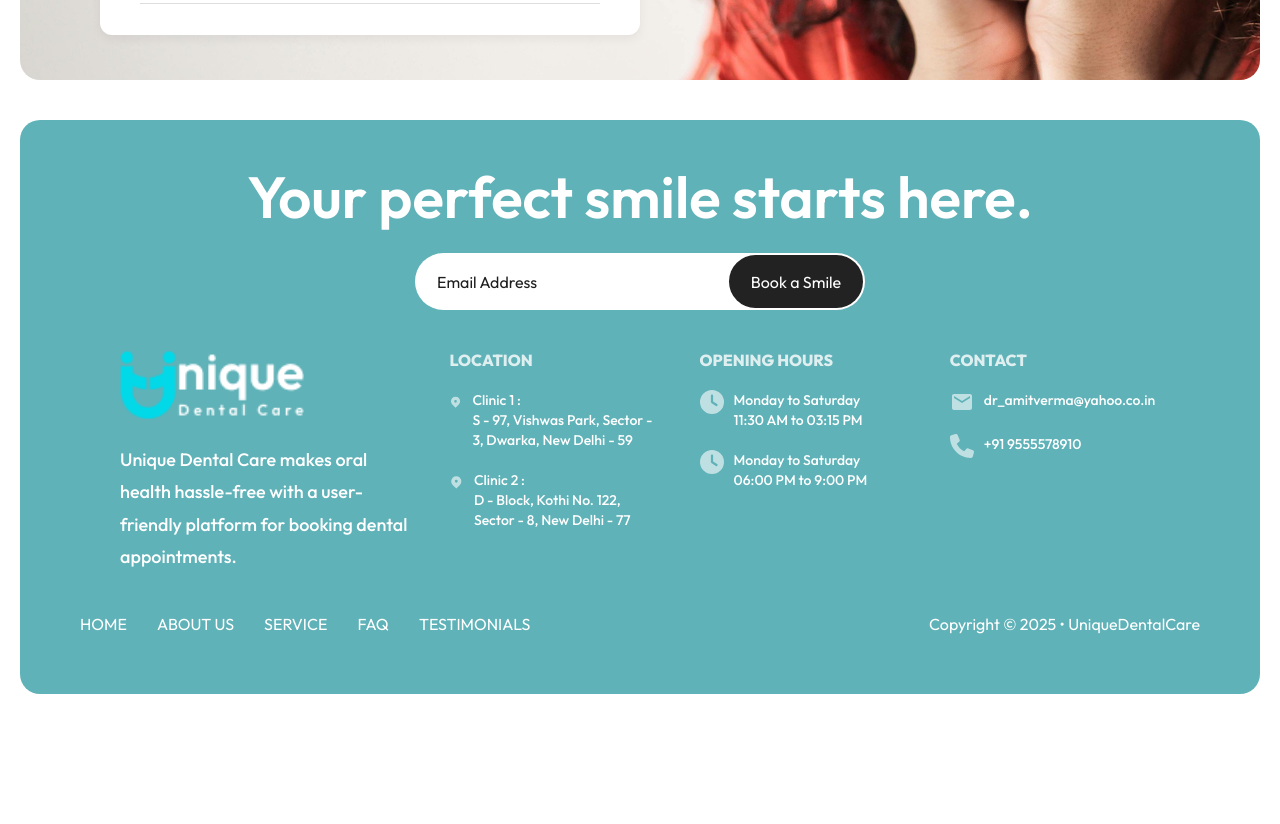
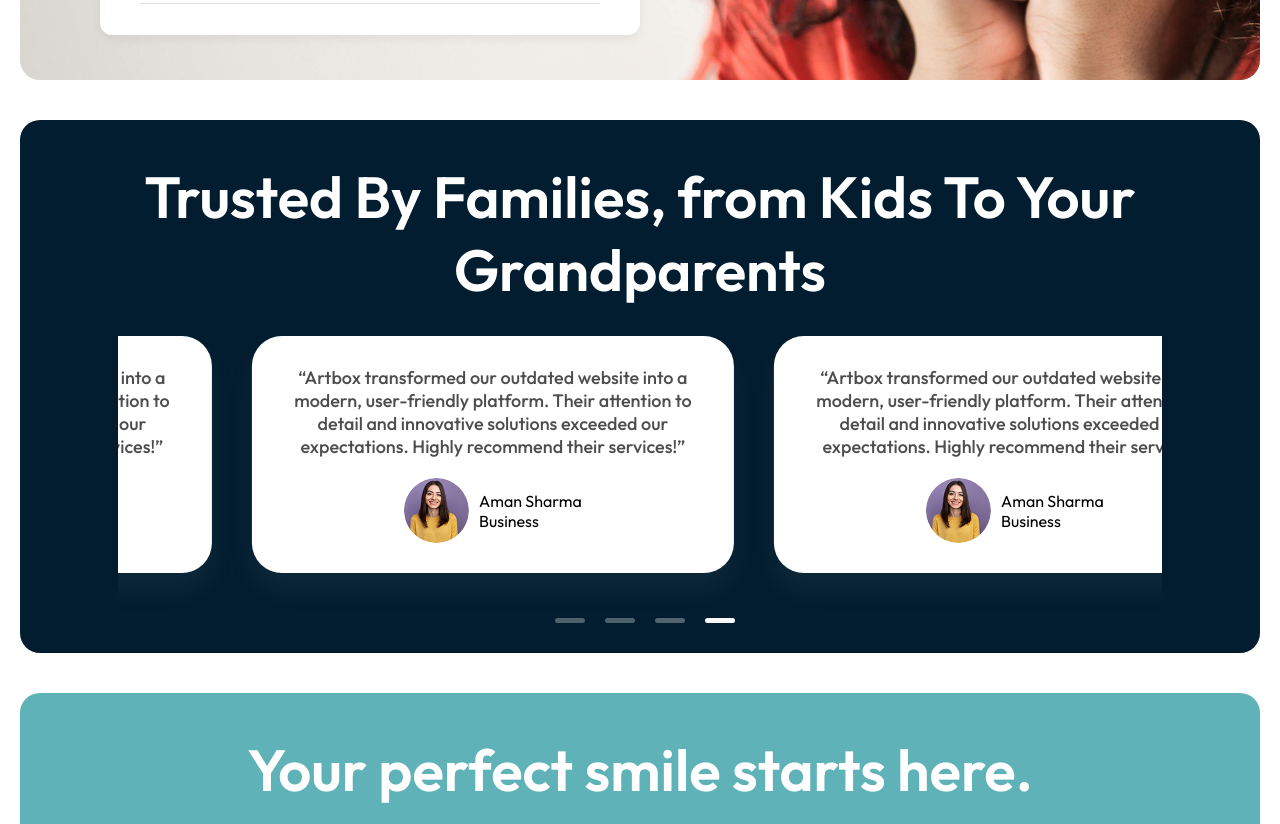
Before and after one commit to Manmeet567/dental-work, a React (Vite) app: page / in a window 1280 px wide. Shown: the part 3100-3924 px from the top of the page. Before the commit the page ends 3834 px from the top, so only its background shows below. Built offline with nearby package versions, Linux system fonts and the light colour scheme.

Commit message:
Addded testimonials in home

```diff
--- a/package.json
+++ b/package.json
@@ -14,7 +14,9 @@
     "react-dom": "^19.0.0",
     "react-icons": "^5.5.0",
     "react-router-dom": "^7.4.0",
-    "react-toastify": "^11.0.5"
+    "react-slick": "^0.30.3",
+    "react-toastify": "^11.0.5",
+    "slick-carousel": "^1.8.1"
   },
   "devDependencies": {
     "@eslint/js": "^9.21.0",
--- /dev/null
+++ b/src/components/Home/HomeTestimonials/HomeTestimonials.css
@@ -0,0 +1,122 @@
+.home-testimonials {
+  margin: 40px 0 20px;
+  border-radius: 20px;
+  overflow: hidden;
+  width: 100%;
+  background-color: #011d2f;
+  padding: 40px;
+  display: flex;
+  flex-direction: column;
+  align-items: center;
+}
+
+.home-testimonials > p {
+  font-size: 58px;
+  font-weight: 600;
+  color: #fff;
+  text-align: center;
+}
+
+.ht-slider {
+  margin-top: 30px;
+  max-width: 70%;
+}
+
+.hts-card {
+  max-width: 551px;
+  max-height: 317px;
+  border-radius: 30px;
+  background-color: #fff;
+  box-shadow: 0px 17px 24px 0px #b2b2b214;
+  padding: 30px;
+  display: flex !important;
+  flex-direction: column;
+  align-items: center;
+}
+.hts-card > p:nth-child(1) {
+  color: #4d4d4d;
+  font-size: 18px;
+  font-weight: 500;
+  text-align: center;
+}
+
+.ht-user {
+  display: flex;
+  align-items: center;
+  margin-top: 20px;
+}
+.ht-user > img {
+  width: 65px;
+  height: 65px;
+  border-radius: 50%;
+  margin-right: 10px;
+}
+
+.slick-slide > div {
+  margin: 0 20px 40px;
+}
+
+.slick-dots {
+  bottom: -30px;
+  display: flex !important;
+  justify-content: center;
+  align-items: center;
+  gap: 10px;
+}
+
+.slick-dots li {
+  margin: 0 10px !important;
+}
+
+.slick-dots li button {
+  width: 30px !important;
+  height: 5px !important;
+  background: #ffffff !important;
+  opacity: 0.3 !important;
+  border-radius: 5px;
+  transition: all 0.3s ease;
+  padding: 0 !important;
+}
+
+/* VERY IMPORTANT: REMOVE the black dot */
+.slick-dots li button::before {
+  display: none !important; /* Hides the default black dot */
+  content: none !important;
+}
+
+.slick-dots li.slick-active button {
+  background: #ffffff !important;
+  opacity: 1 !important;
+}
+
+@media screen and (max-width: 800px) {
+  .home-testimonials {
+    padding: 20px 20px 40px;
+  }
+  .home-testimonials > p {
+    font-size: 35px;
+  }
+  .ht-slider {
+    width: 100%;
+  }
+
+  .hts-card {
+    max-width: 100%;
+    max-height: auto;
+    padding: 20px 10px;
+    border-radius: 15px;
+  }
+  .slick-dots li button {
+    width: 10px !important;
+    height: 10px !important;
+  }
+  .slick-slide > div {
+    margin: 0 20px 20px;
+  }
+}
+
+@media screen and (max-width: 1440px) {
+  .ht-slider {
+    max-width: 90%;
+  }
+}
--- /dev/null
+++ b/src/components/Home/HomeTestimonials/HomeTestimonials.jsx
@@ -0,0 +1,86 @@
+import React from "react";
+import Slider from "react-slick";
+import "./HomeTestimonials.css";
+import userpfp from "../../../assets/user-pfp.png";
+import "slick-carousel/slick/slick.css";
+import "slick-carousel/slick/slick-theme.css";
+
+const testimonialsData = [
+  {
+    id: 1,
+    name: "Aman Sharma",
+    role: "Business",
+    review:
+      "“Artbox transformed our outdated website into a modern, user-friendly platform. Their attention to detail and innovative solutions exceeded our expectations. Highly recommend their services!”",
+    img: userpfp,
+  },
+  {
+    id: 2,
+    name: "Aman Sharma",
+    role: "Business",
+    review:
+      "“Artbox transformed our outdated website into a modern, user-friendly platform. Their attention to detail and innovative solutions exceeded our expectations. Highly recommend their services!”",
+    img: userpfp,
+  },
+  {
+    id: 3,
+    name: "Aman Sharma",
+    role: "Business",
+    review:
+      "“Artbox transformed our outdated website into a modern, user-friendly platform. Their attention to detail and innovative solutions exceeded our expectations. Highly recommend their services!”",
+    img: userpfp,
+  },
+  {
+    id: 4,
+    name: "Aman Sharma",
+    role: "Business",
+    review:
+      "“Artbox transformed our outdated website into a modern, user-friendly platform. Their attention to detail and innovative solutions exceeded our expectations. Highly recommend their services!”",
+    img: userpfp,
+  },
+];
+
+function HomeTestimonials() {
+  const settings = {
+    dots: true,
+    infinite: true,
+    speed: 500,
+    slidesToShow: 2,
+    slidesToScroll: 1,
+    arrows: false,
+    autoplay: true, // <== Enable autoplay
+    autoplaySpeed: 2000,
+    responsive: [
+      {
+        breakpoint: 768, // tablet and below
+        settings: {
+          slidesToShow: 1,
+        },
+      },
+    ],
+  };
+
+  return (
+    <div className="home-testimonials">
+      <p>Trusted By Families, from Kids To Your Grandparents</p>
+      <div className="ht-slider">
+        <Slider {...settings}>
+          {testimonialsData.map((testimonial) => (
+            <div key={testimonial.id} className="hts-card">
+              <p>{testimonial.review}</p>
+              <div className="ht-user">
+                <img src={testimonial.img} alt="pfp" />
+                <div className="ht-user-info">
+                  <p>{testimonial.name}</p>
+                  <p>{testimonial.role}</p>
+                </div>
+              </div>
+            </div>
+          ))}
+        </Slider>
+      </div>
+    </div>
+  );
+}
+
+export default HomeTestimonials;
--- a/src/pages/Home.jsx
+++ b/src/pages/Home.jsx
@@ -4,6 +4,7 @@ import HomeAnalytics from "../components/Home/HomeAnalytics/HomeAnalytics";
 import HomeServices from "../components/Home/HomeServices/HomeServices";
 import HomeFaq from "../components/Home/HomeFaq/HomeFaq";
 import Footer from "../components/Footer/Footer";
+import HomeTestimonials from "../components/Home/HomeTestimonials/HomeTestimonials";
 
 function Home() {
   return (
@@ -12,6 +13,7 @@ function Home() {
       <HomeAnalytics />
       <HomeServices />
       <HomeFaq />
+      <HomeTestimonials />
       <Footer />
     </div>
   );
```
Also changed, not shown: src/assets/user-pfp.png (added), 1 other file (tests, documents, lock files or other folders).
